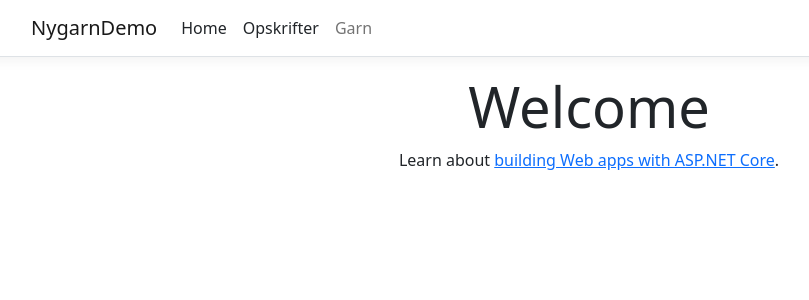
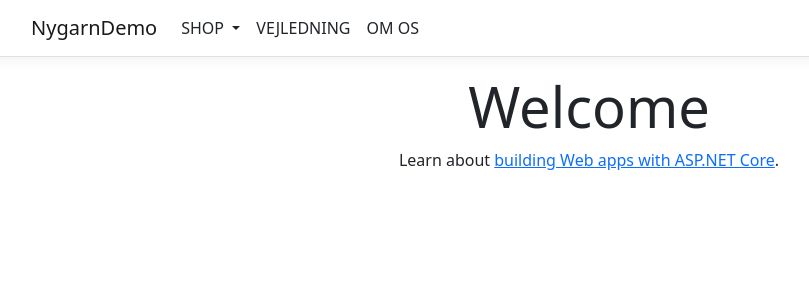
Before and after one commit to EmmaHyttel/NygarnDemo, an ASP.NET Core app: page / in a window 1280 px wide. Shown: the top 300 px of the page, without its empty margins (51-860 px from the left). Run offline with ASP.NET Core 8, Linux system fonts and the light colour scheme; style sheets or scripts are compiled from the project's sources.

Commit message:
Lavet: Info mappe + AboutUs page Tilføjet dropdown menu i navbar

```diff
--- /dev/null
+++ b/NygarnDemo/Pages/Info/AboutUs.cshtml
@@ -0,0 +1,4 @@
+@page
+@model NygarnDemo.Pages.Info.AboutUsModel
+@{
+}
--- a/NygarnDemo/Pages/Shared/_Layout.cshtml
+++ b/NygarnDemo/Pages/Shared/_Layout.cshtml
@@ -19,14 +19,22 @@
                 </button>
                 <div class="navbar-collapse collapse d-sm-inline-flex justify-content-between">
                     <ul class="navbar-nav flex-grow-1">
-                        <li class="nav-item">
-                            <a class="nav-link text-dark" asp-area="" asp-page="/Index">Home</a>
+                        <li class="nav-item dropdown">
+                            <a class="nav-link dropdown-toggle text-dark" href="#" id="navbarDropdown" role="button"
+                            data-bs-toggle="dropdown" aria-haspopup="true" aria-expanded="false">
+                                SHOP
+                            </a>
+                            <div class="dropdown-menu" aria-labelledby="navbarDropdown">
+                                <!-- Dropdown items -->
+                                <a class="dropdown-item" asp-area="" asp-page="/PatternsPages/GetAllPatterns">Opskrifter</a>
+                                <a class="dropdown-item" asp-area="" asp-page="/YarnPages/GetAllYarnProducts">Garn</a>
+                            </div>
                         </li>
                         <li class="nav-item">
-                            <a class="nav-link text-dark" asp-area="" asp-page="/Pages/PatternPages/GetAllPatterns">Opskrifter</a>
+                            <a class="nav-link text-dark" asp-area="" asp-page="/Index">VEJLEDNING</a>
                         </li>
                         <li class="nav-item">
-                            <a class="nav-link" asp-area="" asp-page="/Pages/YarnPages/GetAllYarnProducts">Garn</a>
+                            <a class="nav-link text-dark" asp-area="" asp-page="/Pages/Info/AboutUs">OM OS</a>
                         </li>
                     </ul>
                 </div>
```
Also changed, not shown: NygarnDemo/Pages/Info/AboutUs.cshtml.cs (added, +12 -0 lines).
